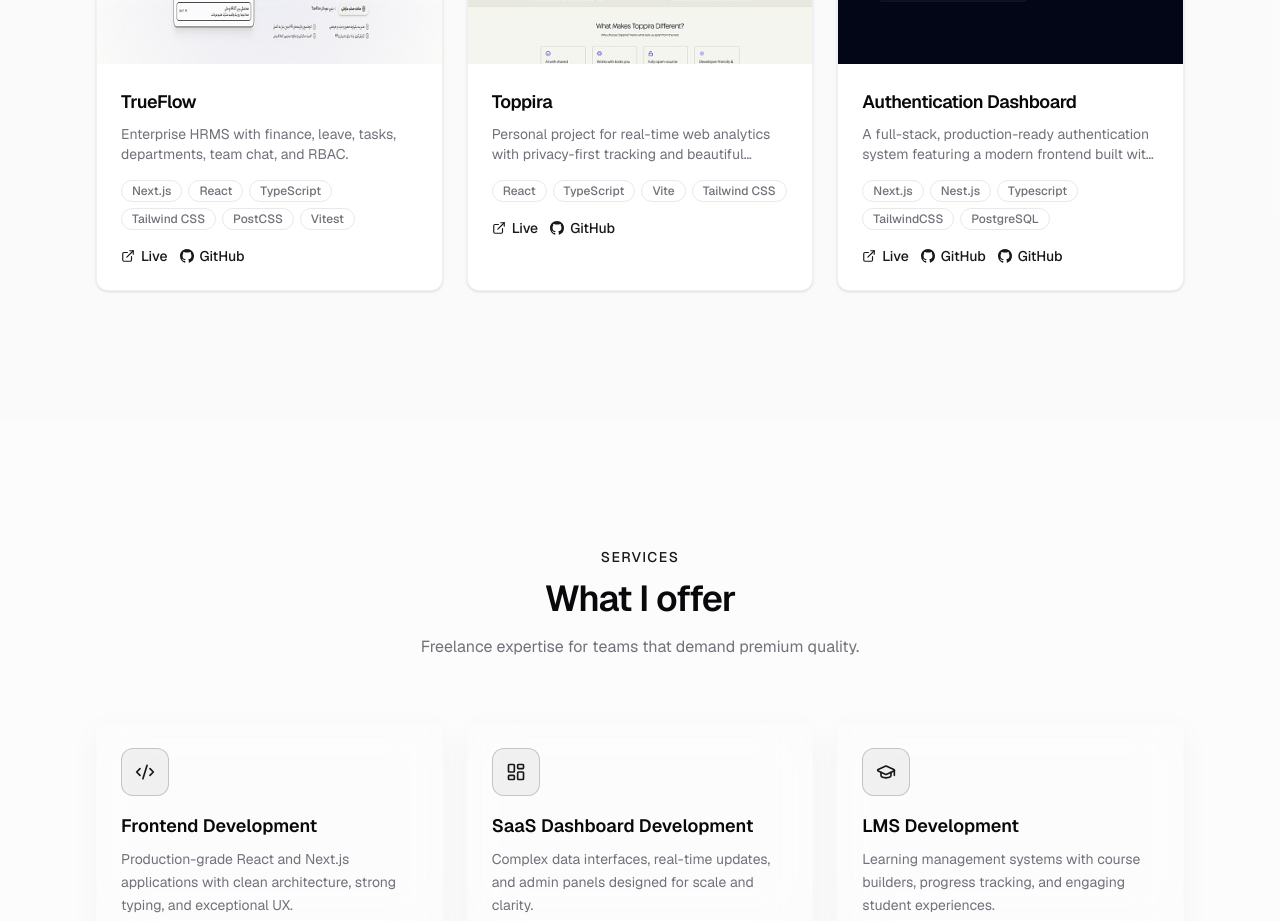
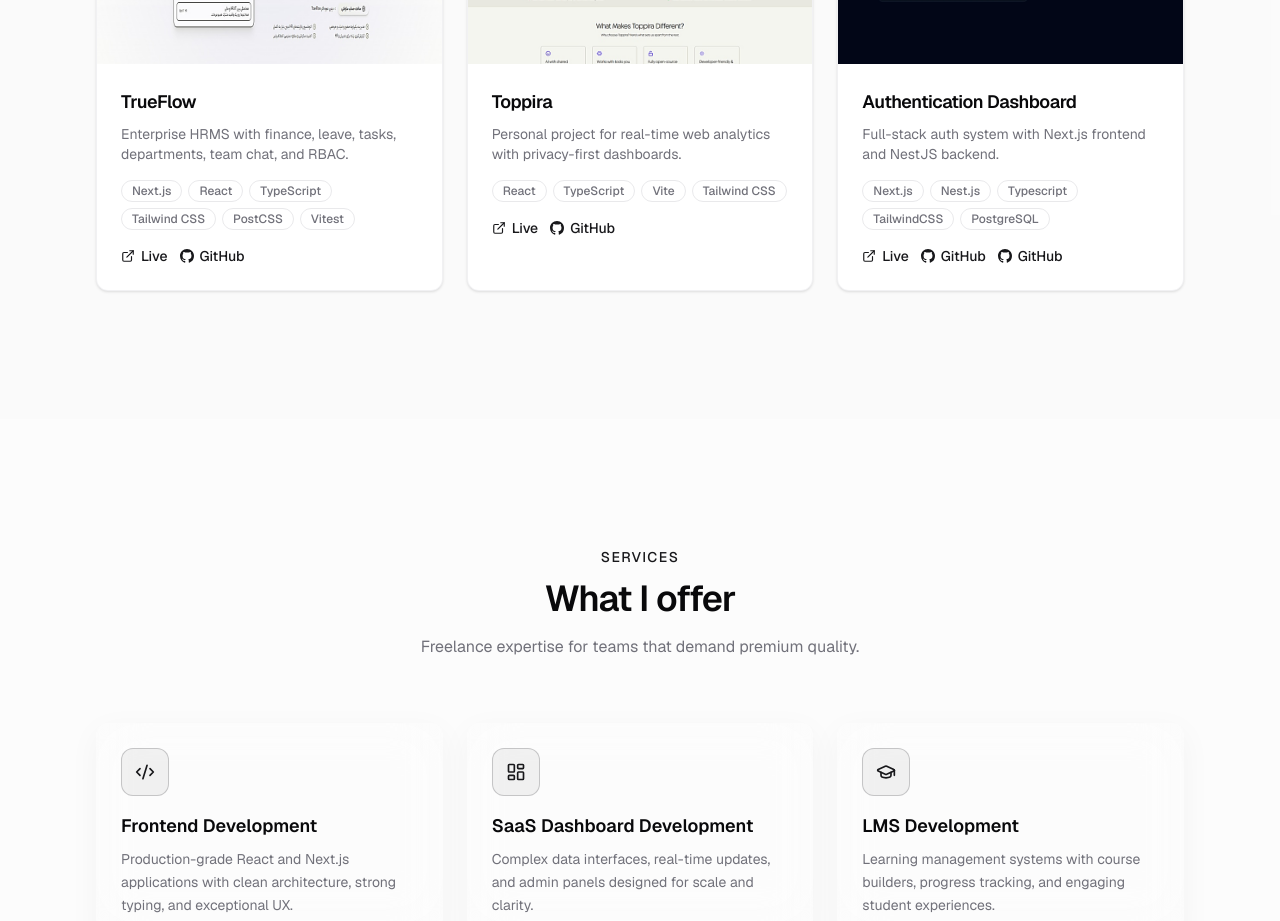
Before and after one commit to DaRiaN0Dev/portfolio, a Next.js app: page / in a window 1280 px wide. Shown: the part 5400-6321 px from the top of the page. Built offline with nearby package versions, Linux system fonts and the light colour scheme.

Commit message:
chore: update data text of projects

```diff
--- a/src/data/projects.ts
+++ b/src/data/projects.ts
@@ -26,7 +26,7 @@ export const projects: Project[] = [
     id: "p2",
     title: "Toppira",
     description:
-      "Personal project for real-time web analytics with privacy-first tracking and beautiful dashboards.",
+      "Personal project for real-time web analytics with privacy-first dashboards.",
     image: "/projects/project-2.png",
     technologies: ["React", "TypeScript", "Vite", "Tailwind CSS"],
     links: [
@@ -40,7 +40,7 @@ export const projects: Project[] = [
     id: "p3",
     title: "Gaming Pannel",
     description:
-      "Modern gaming control panel built with React, TypeScript, and Tailwind CSS.",
+      "Modern gaming control panel built with React, TypeScript, and Tailwind CSS UI.",
     image: "/projects/project-3.png",
     technologies: ["React.js", "Typescript", "Vite", "TailwindCSS"],
     links: [
@@ -57,7 +57,7 @@ export const projects: Project[] = [
     id: "p4",
     title: "Authentication Dashboard",
     description:
-      "A full-stack, production-ready authentication system featuring a modern frontend built with Next.js, TypeScript, TailwindCSS, React Hook Form, Zod, and Zustand, seamlessly integrated with a robust NestJS backend powered by Prisma, PostgreSQL, JWT, RBAC, email verification, password reset, and secure session management.",
+      "Full-stack auth system with Next.js frontend and NestJS backend.",
     image: "/projects/project-4.png",
     technologies: [
       "Next.js",
@@ -84,7 +84,7 @@ export const projects: Project[] = [
     id: "p5",
     title: "Qbify",
     description:
-      "Community platform for developer events, speaker profiles, and sponsorship management.",
+      "Community platform for dev events, speakers, and sponsorship tools.",
     image: "/projects/project-5.png",
     technologies: ["Next.js", "Sanity", "Vercel", "Framer Motion"],
     links: [{ label: "GitHub", href: "https://github.com/Qbify-company" }],
@@ -95,7 +95,7 @@ export const projects: Project[] = [
     id: "p6",
     title: "Horton",
     description:
-      "Non-profit learning portal connecting mentors with students through structured curricula.",
+      "Non-profit learning portal connecting mentors and students via curricula.",
     image: "/projects/project-6.png",
     technologies: ["Next.js", "Supabase", "Tailwind", "MDX"],
     links: [{ label: "Live", href: "https://hortonapp.com" }],
```
